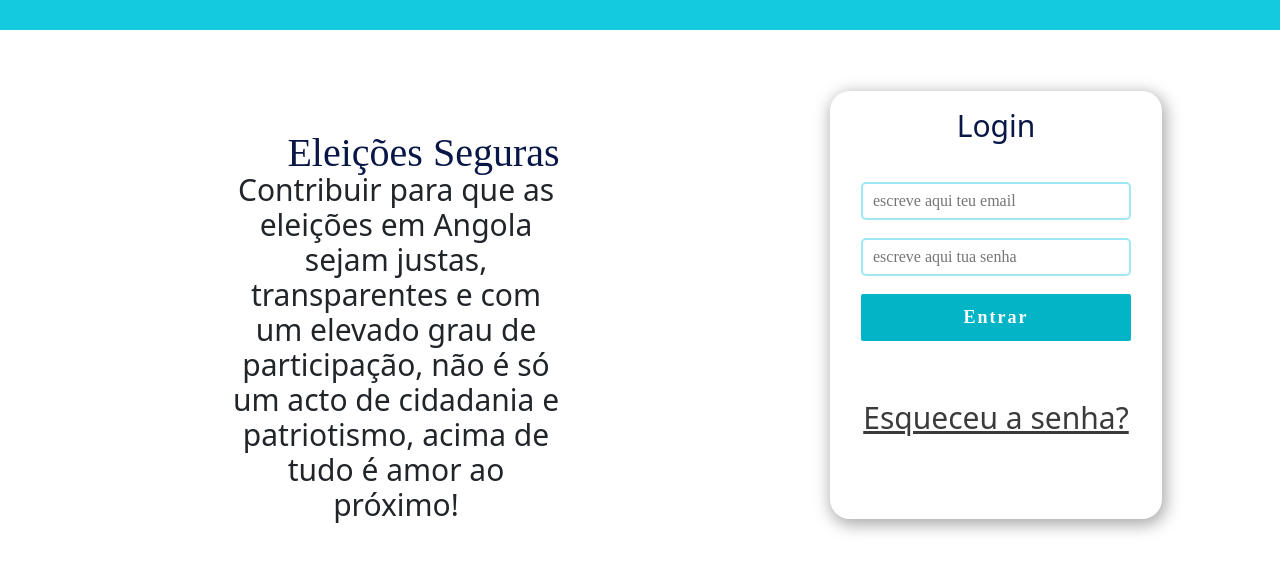
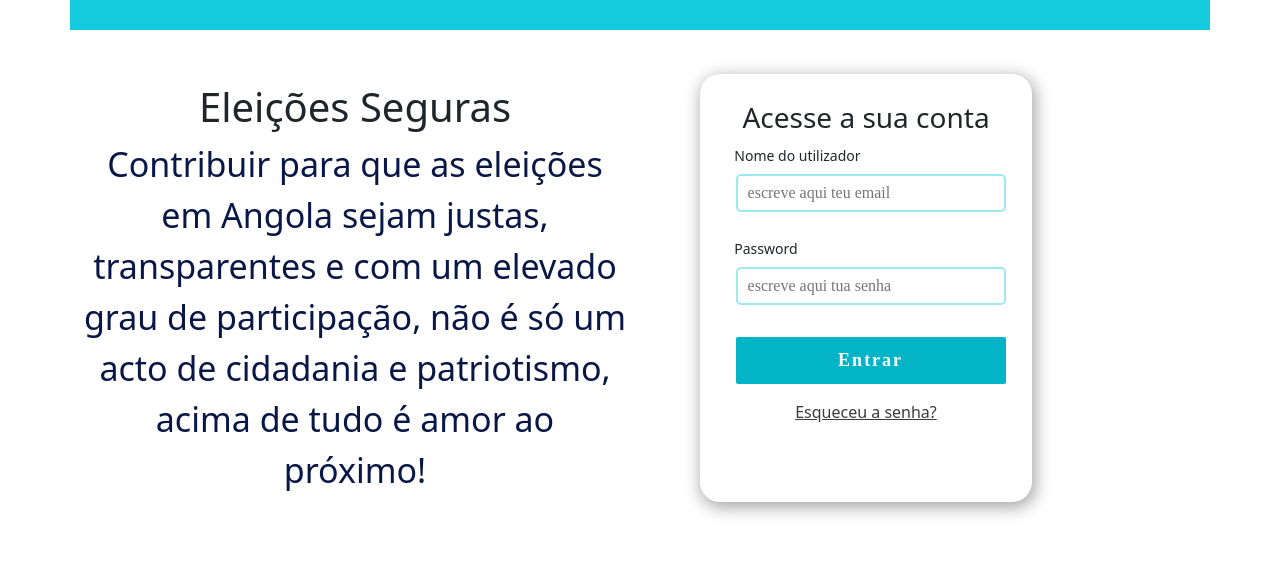
Before and after one commit to Hedybrowm/eleicoesjustas, a React (Create React App) app: page / in a window 1280 px wide. Shown: the top 572 px of the page. Built offline with nearby package versions, Linux system fonts and the light colour scheme.

Commit message:
Created layout responsive with Bootstrap 5

```diff
--- a/package.json
+++ b/package.json
@@ -12,7 +12,7 @@
     "react-dom": "^17.0.2",
     "react-icons": "^4.3.1",
     "react-router-dom": "^5.3.0",
-    "react-scripts": "^4.0.3",
+    "react-scripts": "^5.0.0",
     "web-vitals": "^1.0.1"
   },
   "scripts": {
--- a/src/App.js
+++ b/src/App.js
@@ -11,11 +11,11 @@ function App() {
           <Login />
         </header>
       </Route>
-      <Route exact path = "/register">
+      <Route path = "/register">
           <Register />
       </Route>
       <Switch>
-        <Route exact path = "/navbar">
+        <Route path = "/navbar">
             <NavBar />
         </Route>
       </Switch>
--- a/src/assets/css/layout.css
+++ b/src/assets/css/layout.css
@@ -1,74 +1,18 @@
 .topBar{
     -webkit-text-size-adjust: 100%;
-    margin: 0;
-    padding: 0;
-    border: 0;
     font: inherit;
     vertical-align: baseline;
     -webkit-font-smoothing: antialiased;
     -webkit-tap-highlight-color: rgba(0, 0, 0, 0);
     overflow: hidden;
     width: 100%;
-    left: 0px;
-    position: absolute;
     box-sizing: border-box;
     z-index: 21;
     height: 30px;
-    top: 0px;
     background-color: rgb(20, 202, 222);
-    border-radius: 0px;
 }
 
-.container{
-    -webkit-text-size-adjust: 100%;
-    margin: 0;
-    padding: 0;
-    border: 0;
-    font: inherit;
-    vertical-align: baseline;
-    box-sizing: inherit;
-    -webkit-font-smoothing: antialiased;
-    -webkit-tap-highlight-color: rgba(0, 0, 0, 0);
-    clear: both;
-    position: relative;
-    margin-top: 62px;
-    height: 428px;
-}
-
-.containerLeft{
-    -webkit-text-size-adjust: 100%;
-    margin: 0;
-    padding: 0;
-    border: 0;
-    font: inherit;
-    vertical-align: baseline;
-    box-sizing: inherit;
-    -webkit-font-smoothing: antialiased;
-    -webkit-tap-highlight-color: rgba(0, 0, 0, 0);
-    position: absolute;
-    top: 0px;
-    height: 396px;
-    left: 145.03px;
-    width: 543px;
-}
-
-.containerRight{
-    -webkit-text-size-adjust: 100%;
-    margin: 0;
-    padding: 0;
-    border: 0;
-    font: inherit;
-    vertical-align: baseline;
-    box-sizing: inherit;
-    -webkit-font-smoothing: antialiased;
-    -webkit-tap-highlight-color: rgba(0, 0, 0, 0);
-    position: absolute;
-    top: 0px;
-    height: 428px;
-    left: 750px;
-}
-
-h1{
+.titulo{
     -webkit-text-size-adjust: 100%;
     margin-bottom: 10%;
     padding: 0;
@@ -95,7 +39,7 @@ h1{
     border-radius: 0px;
 }
 
-.parag{
+.paragrafo{
     -webkit-text-size-adjust: 100%;
     overflow-wrap: break-word;
     white-space: pre-wrap;
@@ -104,6 +48,7 @@ h1{
     padding: 0;
     border: 0;
     font: inherit;
+    font-size: 34px;
     vertical-align: baseline;
     box-sizing: inherit;
     -webkit-font-smoothing: antialiased;
@@ -112,7 +57,8 @@ h1{
 
 .formLogin {
     -webkit-text-size-adjust: 100%;
-    margin: 0;
+    margin-top: 8%;
+    margin-left: 10%;
     padding: 5%;
     border: 0;
     font: inherit;
@@ -121,12 +67,9 @@ h1{
     -webkit-tap-highlight-color: rgba(0, 0, 0, 0);
     overflow: visible;
     width: 332px;
-    left: 0px;
-    position: absolute;
     box-sizing: border-box;
     z-index: 2;
     height: 428px;
-    top: 0px;
     border-radius: 20px;
     box-shadow: rgb(170, 170, 170) 2px 4px 16px 2px;
  }
@@ -146,7 +89,9 @@ h1{
     -webkit-tap-highlight-color: rgba(0, 0, 0, 0);
 }
 
-.container-menu .email, .senha{
+.form-label {
+    margin-left: 7px;
+    font-size: 14px;
 }
 
 .email, .senha, .nome{
@@ -154,12 +99,10 @@ h1{
     -webkit-font-smoothing: antialiased;
     -webkit-tap-highlight-color: rgba(0, 0, 0, 0);
     appearance: none;
-    position: relative;
     box-sizing: border-box;
     z-index: 6;
     height: 38px;
     width: 270px;
-    left: 0px;
     border: 2px solid rgba(20, 202, 222, 0.41);
     background-color: rgb(255, 255, 255);
     border-radius: 5px;
@@ -168,6 +111,7 @@ h1{
     font-weight: 500;
     color: rgb(107, 107, 107);
     padding: 0px 10px;
+    margin-top: 0px;
 }
 
 .btn_login{
@@ -181,8 +125,6 @@ h1{
     z-index: 8;
     height: 47px;
     width: 270px;
-    left: 0px;
-    top: 0px;
     padding: 0px;
     margin-bottom: 20%;
     cursor: pointer;
--- a/src/components/layout/navbar/NavBar.js
+++ b/src/components/layout/navbar/NavBar.js
@@ -4,6 +4,11 @@ function NavBAr(){
     return(
         <Router>
             <nav>
+                <img src='' alt=''>Logo</img>
+                <h1>Title</h1>
+                <input></input>
+                <button>Pesquisar</button>
+                <a href=''>Login</a>
                 <ul>
                     <li><Link to="/">Home</Link></li>
                     <li><Link to="/votosnacionais">Votos Nacionais</Link></li>
--- a/src/components/pages/login/App.css
+++ b/src/components/pages/login/App.css
@@ -2,6 +2,7 @@
   text-align: center;
 }
 
+/*
 .App-header {
   background-color: #ffffff;
   justify-content: space-between;
@@ -13,14 +14,13 @@
 }
 
 .container > div, .container-menu {
-  top: 19px;
+  top: -67px;
   width: 30%;
   margin: 10px;
   text-align: center;
   line-height: 35px;
   font-size: 30px;
 }
-
 .container-left{
   width: 50%;
   margin: 5%;
@@ -28,7 +28,6 @@
   text-align: center;
   justify-content: center;
 }
-
 .container-left p{
   color: #454545;
   font-size: 34px;
@@ -38,6 +37,7 @@
   color: #091747;
   font-size: 50px;
 }
+*/
 
 .App-link {
   color: #61dafb;
@@ -45,7 +45,7 @@
 
 .form-login {
   margin: 20px;
-  width: 25%;
+  width: 100%;
   height: 60%;
   top: 10%;
   right: 10%;
@@ -67,9 +67,6 @@
   font-size: 20px;
 }
 
-.container-menu .email, .senha{
-}
-
 .email, .senha{
   width: 80%;
   height: 30px;
--- a/src/components/pages/login/Login.js
+++ b/src/components/pages/login/Login.js
@@ -2,24 +2,34 @@ import './App.css'
 
 function Login() {
   return (
-    <header>
-    <div className="topBar"></div>
-    <div className="container">
-        <div className = "containerLeft">
-            <h1 clasName = "titulo"><div className="parag">Eleições Seguras</div></h1>
-            <div className = "paragrafo">
+    <header className='container'>
+        <div className='row'>
+            <div className='col-12 topBar'></div>
+        </div>
+        <div className='row'>
+            <div className = "col-md-6 col-sm-12 align-self-center">
+                <div className='row text-center mt-5'>
+                    <h1 clasName = "titulo">Eleições Seguras</h1>
+                </div>
+                <div className = "row">
+                    <p className='paragrafo text-center'>
                         Contribuir para que as eleições em Angola sejam justas, transparentes e
                         com um elevado grau de participação, não é só um acto de cidadania e patriotismo,
                         acima de tudo é amor ao próximo!
+                    </p>
                 </div>
             </div>
-        <div className = "containerRight">
-            <form className = "formLogin">
-                <h3 className="titleRegister">Login</h3>
-                <input type = "email" id = "email" className = "email" placeholder = "escreve aqui teu email"></input>
-                <input type = "password" id = "senha" className = "senha" placeholder = "escreve aqui tua senha"></input>
-                <input type = "button" id = "btn_login" className = "btn_login" value = "Entrar"></input>
-                <a className="passRecovery" href="https://reactjs.org" target="_blank" rel="noopener noreferrer">Esqueceu a senha?</a>
+            <div className = "col-md-6 col-sm-12">
+                <form className = "formLogin mx-5">
+                    <h3 className="text-center">Acesse a sua conta</h3>
+                    <label for="name" className="form-label">Nome do utilizador</label>
+                    <input type = "email" id = "email" className = "email mb-4" placeholder = "escreve aqui teu email"></input>
+                    <label for="password" className="form-label">Password</label>
+                    <input type = "password" id = "senha" className = "senha mb-4" placeholder = "escreve aqui tua senha"></input>
+                    <input type = "button" id = "btn_login" className = "btn_login mb-3" value = "Entrar"></input>
+                    <div className='text-center'>
+                        <a className="passRecovery" href="#" target="_blank" rel="noopener noreferrer">Esqueceu a senha?</a>
+                    </div>
                 </form>
             </div>
         </div>
--- a/src/components/pages/register/Register.js
+++ b/src/components/pages/register/Register.js
@@ -2,25 +2,36 @@ import '../../../assets/css/layout.css'
 
 function Register(){
     return(
-        <header>
-            <div className="topBar"></div>
-            <div className="container">
-                <div className = "containerLeft">
-                    <h1 clasName = "titulo"><div className="parag">Eleições Seguras</div></h1>
-                    <div className = "paragrafo">
+        <header className='container'>
+        <div className='row'>
+            <div className='col-12 topBar'></div>
+        </div>
+        <div className='row'>
+            <div className = "col-md-6 col-sm-12 align-self-center">
+                <div className='row text-center mt-5'>
+                    <h1 clasName = "titulo">Eleições Seguras</h1>
+                </div>
+                <div className = "row">
+                    <p className='paragrafo text-center'>
                         Contribuir para que as eleições em Angola sejam justas, transparentes e
                         com um elevado grau de participação, não é só um acto de cidadania e patriotismo,
                         acima de tudo é amor ao próximo!
+                    </p>
                 </div>
             </div>
-                <div className = "containerRight">
-                    <form className = "formLogin">
-                        <h3 className="titleRegister">Regista-te aqui</h3>
-                        <input type = "text" id = "nome" className = "nome" placeholder = "escreva seu nome"></input>
-                        <input type = "email" id = "email" className = "email" placeholder = "escreve aqui teu email"></input>
-                        <input type = "password" id = "senha" className = "senha" placeholder = "escreve aqui tua senha"></input>
-                        <input type = "password" id = "senha" className = "senha" placeholder = "confirme a senha"></input>
-                        <input type = "button" id = "btn_login" className = "btn_login" value = "Entrar"></input>
+            <div className = "col-md-6 col-sm-12">
+                <form className = "formLogin m-5">
+                    <h3 className="text-center">Acesse a sua conta</h3>
+                    <label for="name" className="form-label">Nome do utilizador</label>
+                    <input type = "email" id = "email" className = "email mb-4" placeholder = "escreve aqui teu email"></input>
+                    <label for="password" className="form-label">Password</label>
+                    <input type = "password" id = "senha" className = "senha mb-4" placeholder = "escreve aqui tua senha"></input>
+                    <label for="password" className="form-label">Confirme a password</label>
+                    <input type = "password" id = "senha" className = "senha mb-4" placeholder = "confirme a password"></input>
+                    <input type = "button" id = "btn_login" className = "btn_login mb-3" value = "Entrar"></input>
+                    <div className='text-center'>
+                        <a className="passRecovery" href="#" target="_blank" rel="noopener noreferrer">Esqueceu a senha?</a>
+                    </div>
                 </form>
             </div>
         </div>
```
Also changed, not shown: src/components/pages/pagina_inicial.js (added, +15 -0 lines), 2 other files (tests, documents, lock files or other folders). Lines whose indentation alone changed are shown as unchanged.
